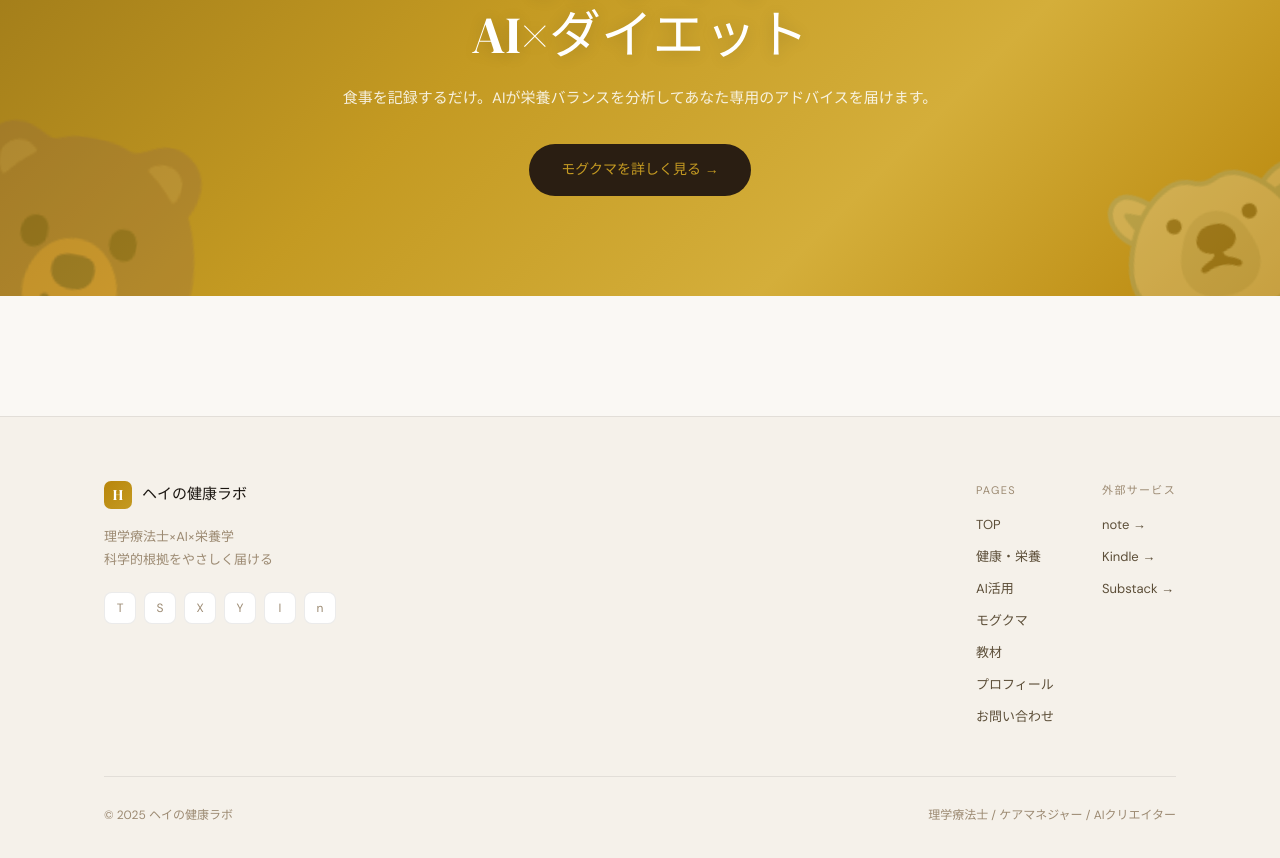
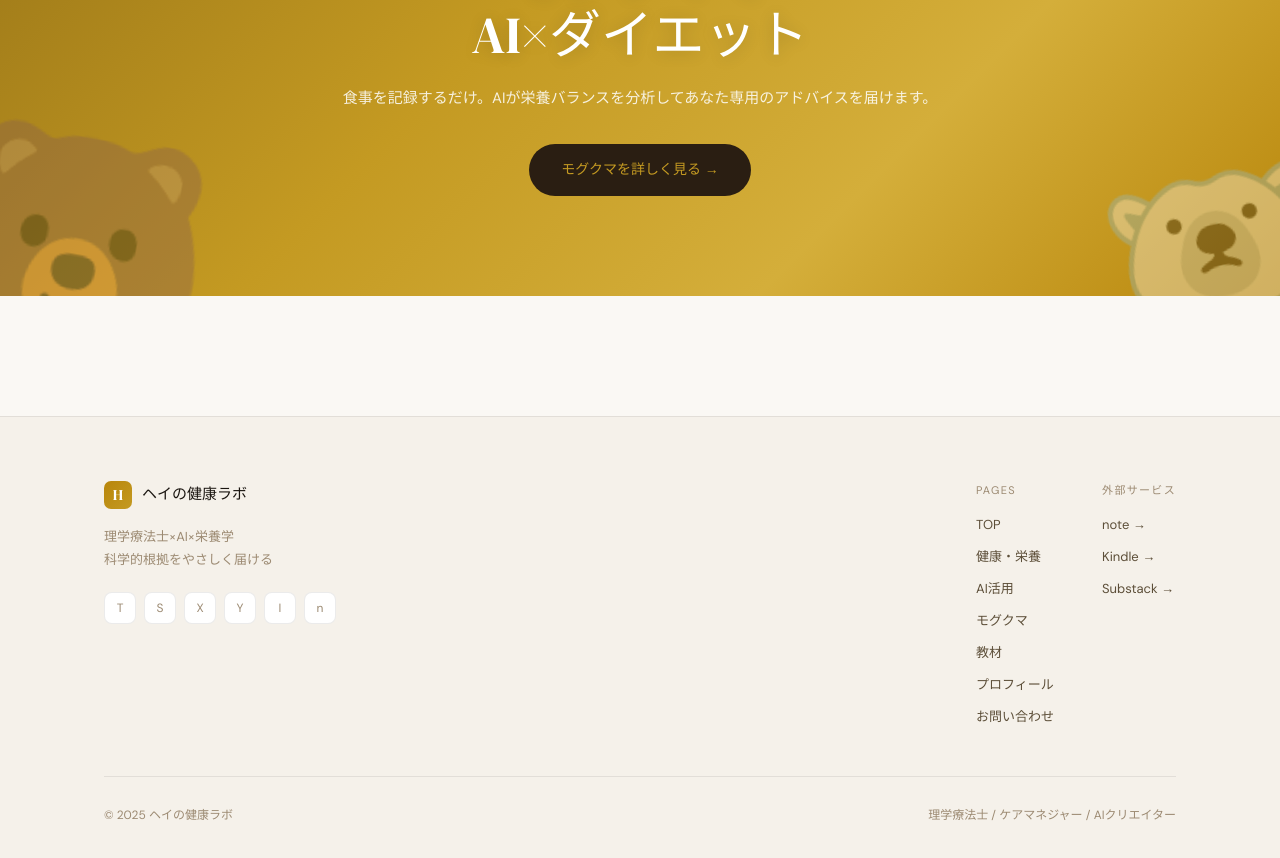
Before and after one commit to heiogawa-create/hei-brand-site, a React (Vite) app: page / in a window 1280 px wide. Shown: the part 2326-3184 px from the top of the page. Built offline with nearby package versions, Linux system fonts and the light colour scheme.

Commit message:
Update Home.css

```diff
--- a/src/pages/Home.css
+++ b/src/pages/Home.css
@@ -141,7 +141,7 @@
 .app-cta__desc{font-size:15px;color:rgba(255,255,255,0.85);line-height:1.8;margin-bottom:32px}
 .app-cta__btn{display:inline-flex;align-items:center;padding:14px 32px;background:#2A1E12;color:#C49A22;border-radius:100px;font-size:14px;font-weight:500;transition:all var(--transition)}
 .app-cta__btn:hover{transform:translateY(-2px);box-shadow:0 16px 40px rgba(0,0,0,0.25)}
-.app-cta__bear-deco{position:absolute;font-size:220px;opacity:0.22;pointer-events:none;user-select:none;line-height:1}
+.app-cta__bear-deco{position:absolute;font-size:220px;opacity:0.35;pointer-events:none;user-select:none;line-height:1}
 .app-cta__bear-deco:first-child{bottom:-60px;left:-60px;transform:rotate(10deg)}
 .app-cta__bear-deco--2{bottom:-40px;right:-50px;transform:rotate(-12deg);font-size:180px}
 
```
